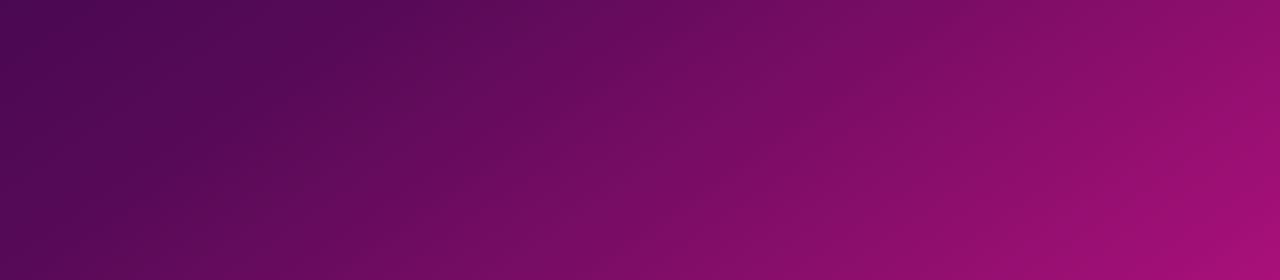
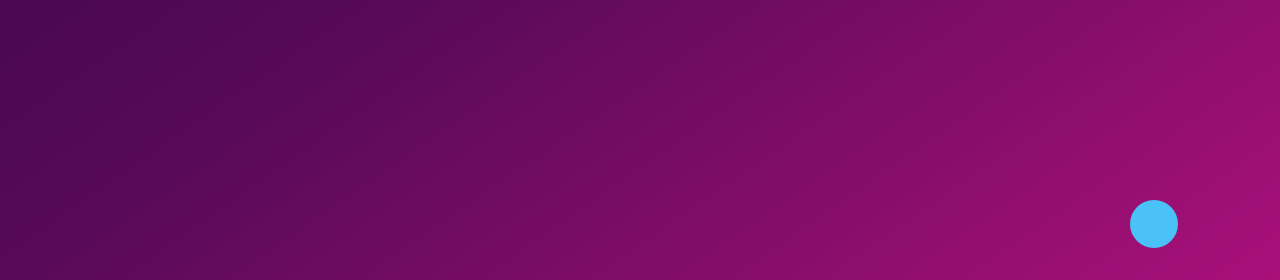
Before and after one commit to junior-r/ccaif_emanuel, a Django app: page /members/ in a window 1280 px wide. Shown: the part 608-888 px from the top of the page. Run offline with Django 4.2, Linux system fonts and the light colour scheme; the visitor is signed in with stand-in values (Sample User, id 1); some libraries are stand-ins or nearby versions.

Commit message:
Adding button for add member

```diff
--- a/Members/static/Members/css/members.css
+++ b/Members/static/Members/css/members.css
@@ -1,6 +1,7 @@
 .container {
     min-height: 100vh;
     padding: 1rem 0;
+    position: relative;
 }
 
 .container .content .members__container {
@@ -96,3 +97,14 @@
 .container .content .members__container .card_member .card_footer .member_bio {
     font-style: italic;
 }
+
+.container [name='user-plus'] {
+    width: 3rem;
+    height: 3rem;
+    background-color: #4ac1f7;
+    border-radius: 50%;
+    padding: 0.5em;
+    position: absolute;
+    bottom: 2rem;
+    right: 2rem;
+}
--- a/Members/templates/members/create_members.html
+++ b/Members/templates/members/create_members.html
@@ -13,7 +13,7 @@
 {% block content %}
     <header class="header d-flex justify-content-center w-100">
         <h1 class="mb-3">¡Registra un miembro!</h1>
-        <a href="{{ request.META.HTTP_REFERER }}" class="arrow-back">
+        <a href="{% url 'members' %}" class="arrow-back">
             <box-icon name='arrow-back' color='#ffffff'></box-icon>
         </a>
     </header>
--- a/Members/templates/members/members.html
+++ b/Members/templates/members/members.html
@@ -68,5 +68,8 @@
                 </div>
             {% endfor %}
         </div>
+        <a href="{% url 'create_member' %}">
+            <box-icon name='user-plus' ></box-icon>
+        </a>
     </div>
 {% endblock %}
```
